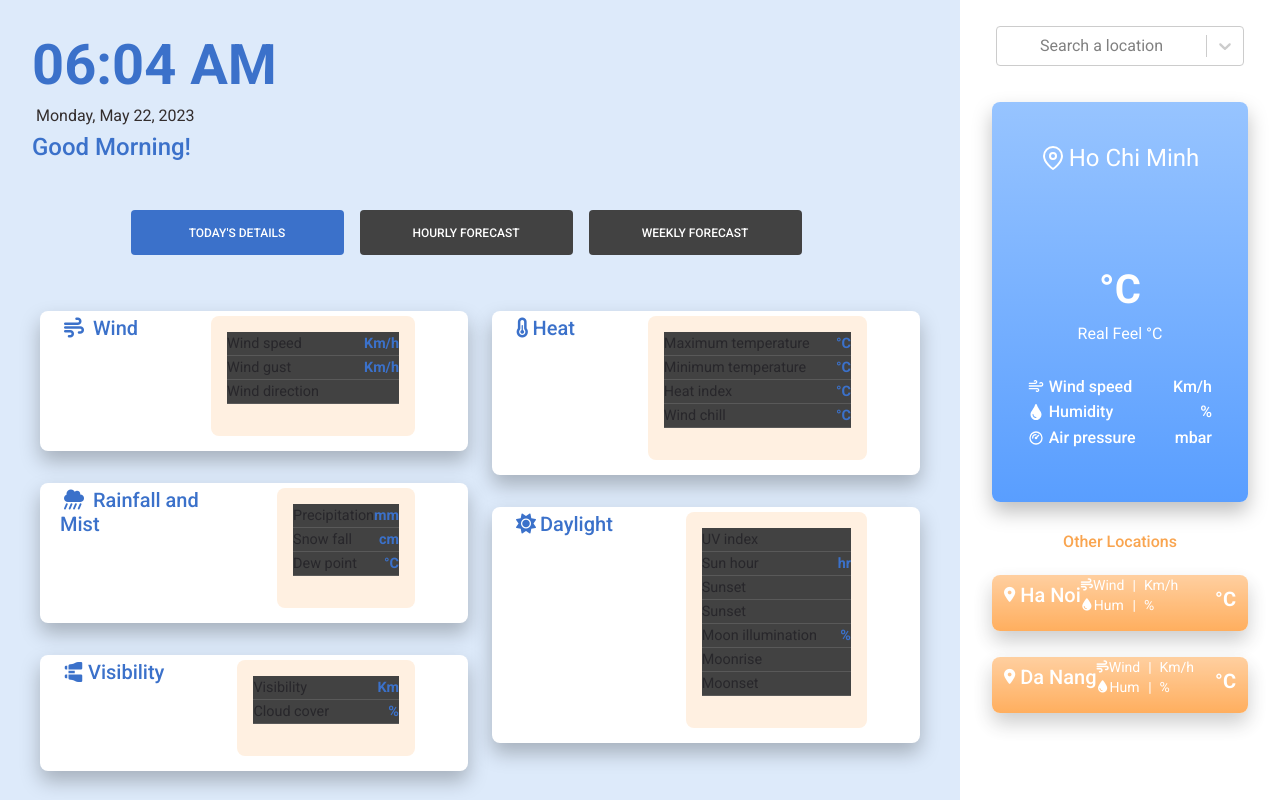
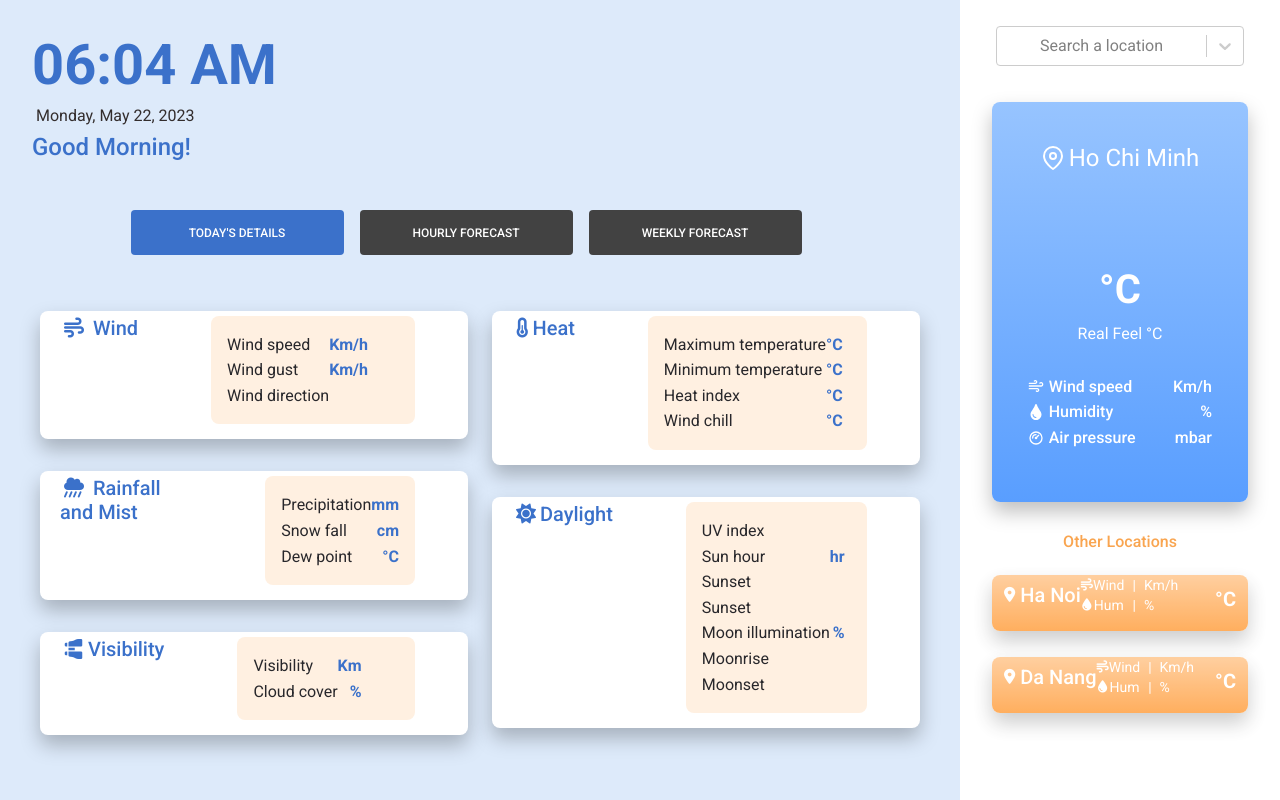
Before and after one commit to lonhattan007/Eurus, a React (Vite) app: page /dashboard in a window 1280 px wide. Built offline with nearby package versions, Linux system fonts and the light colour scheme; no server answers.

Commit message:
Migrated bootstrap tables to tailwind

```diff
--- a/src/views/DashboardView/DaylightCard.tsx
+++ b/src/views/DashboardView/DaylightCard.tsx
@@ -1,11 +1,5 @@
 import { useAppSelector } from '@hooks/customReduxHooks';
-import {
-  MDBCardBody,
-  MDBCardTitle,
-  MDBIcon,
-  MDBTable,
-  MDBTableBody,
-} from 'mdb-react-ui-kit';
+import { MDBCardBody, MDBCardTitle, MDBIcon } from 'mdb-react-ui-kit';
 import Card from '@components/Card/Card';
 
 const DaylightCard = () => {
@@ -24,8 +18,8 @@ const DaylightCard = () => {
           id='daylight-card-content'
           className='p-3 mx-5 rounded table-container'
         >
-          <MDBTable>
-            <MDBTableBody>
+          <table>
+            <tbody>
               <tr>
                 <th scope='row' className='text-start'>
                   UV index
@@ -82,8 +76,8 @@ const DaylightCard = () => {
                   {currentWeather.moonset ?? ''}
                 </th>
               </tr>
-            </MDBTableBody>
-          </MDBTable>
+            </tbody>
+          </table>
         </div>
       </MDBCardBody>
     </Card>
--- a/src/views/DashboardView/HeatCard.tsx
+++ b/src/views/DashboardView/HeatCard.tsx
@@ -1,11 +1,5 @@
 import { useAppSelector } from '@hooks/customReduxHooks';
-import {
-  MDBCardBody,
-  MDBCardTitle,
-  MDBIcon,
-  MDBTable,
-  MDBTableBody,
-} from 'mdb-react-ui-kit';
+import { MDBCardBody, MDBCardTitle, MDBIcon } from 'mdb-react-ui-kit';
 import Card from '@components/Card/Card';
 
 const HeatCard = () => {
@@ -24,8 +18,8 @@ const HeatCard = () => {
           id='heat-card-content'
           className='p-3 mx-5 rounded table-container'
         >
-          <MDBTable>
-            <MDBTableBody>
+          <table>
+            <tbody>
               <tr>
                 <th scope='row' className='text-start'>
                   Maximum temperature
@@ -58,8 +52,8 @@ const HeatCard = () => {
                   {currentWeather.windChillC ?? ''} &deg;C
                 </th>
               </tr>
-            </MDBTableBody>
-          </MDBTable>
+            </tbody>
+          </table>
         </div>
       </MDBCardBody>
     </Card>
--- a/src/views/DashboardView/RainCard.tsx
+++ b/src/views/DashboardView/RainCard.tsx
@@ -1,11 +1,5 @@
 import { useAppSelector } from '@hooks/customReduxHooks';
-import {
-  MDBCardBody,
-  MDBCardTitle,
-  MDBIcon,
-  MDBTable,
-  MDBTableBody,
-} from 'mdb-react-ui-kit';
+import { MDBCardBody, MDBCardTitle, MDBIcon } from 'mdb-react-ui-kit';
 import Card from '@components/Card/Card';
 
 const RainCard = () => {
@@ -24,8 +18,8 @@ const RainCard = () => {
           id='rain-card-content'
           className='p-3 mx-5 rounded table-container'
         >
-          <MDBTable>
-            <MDBTableBody>
+          <table>
+            <tbody>
               <tr>
                 <th scope='row' className='text-start'>
                   Precipitation
@@ -50,8 +44,8 @@ const RainCard = () => {
                   {currentWeather.dewPointC ?? ''} &deg;C
                 </th>
               </tr>
-            </MDBTableBody>
-          </MDBTable>
+            </tbody>
+          </table>
         </div>
       </MDBCardBody>
     </Card>
--- a/src/views/DashboardView/VisibilityCard.tsx
+++ b/src/views/DashboardView/VisibilityCard.tsx
@@ -1,11 +1,5 @@
 import { useAppSelector } from '@hooks/customReduxHooks';
-import {
-  MDBCardBody,
-  MDBCardTitle,
-  MDBIcon,
-  MDBTable,
-  MDBTableBody,
-} from 'mdb-react-ui-kit';
+import { MDBCardBody, MDBCardTitle, MDBIcon } from 'mdb-react-ui-kit';
 import Card from '@components/Card/Card';
 
 const VisibilityCard = () => {
@@ -28,8 +22,8 @@ const VisibilityCard = () => {
           id='visibility-card-content'
           className='p-3 mx-5 rounded table-container'
         >
-          <MDBTable>
-            <MDBTableBody>
+          <table>
+            <tbody>
               <tr>
                 <th scope='row' className='text-start'>
                   Visibility
@@ -46,8 +40,8 @@ const VisibilityCard = () => {
                   {currentWeather.cloudCover ?? ''} %
                 </th>
               </tr>
-            </MDBTableBody>
-          </MDBTable>
+            </tbody>
+          </table>
         </div>
       </MDBCardBody>
     </Card>
--- a/src/views/DashboardView/WindCard.tsx
+++ b/src/views/DashboardView/WindCard.tsx
@@ -1,11 +1,5 @@
 import { useAppSelector } from '@hooks/customReduxHooks';
-import {
-  MDBCardBody,
-  MDBCardTitle,
-  MDBIcon,
-  MDBTable,
-  MDBTableBody,
-} from 'mdb-react-ui-kit';
+import { MDBCardBody, MDBCardTitle, MDBIcon } from 'mdb-react-ui-kit';
 import Card from '@components/Card/Card';
 
 const WindCard = () => {
@@ -23,8 +17,8 @@ const WindCard = () => {
           id='wind-card-content'
           className='p-3 mx-5 rounded table-container'
         >
-          <MDBTable>
-            <MDBTableBody>
+          <table>
+            <tbody>
               <tr>
                 <th scope='row' className='text-start'>
                   Wind speed{' '}
@@ -63,8 +57,8 @@ const WindCard = () => {
                   )}
                 </th>
               </tr>
-            </MDBTableBody>
-          </MDBTable>
+            </tbody>
+          </table>
         </div>
       </MDBCardBody>
     </Card>
```
